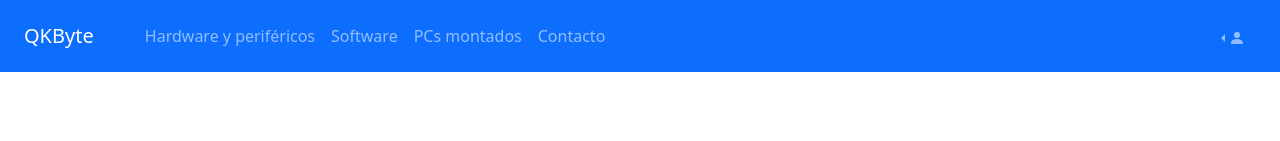
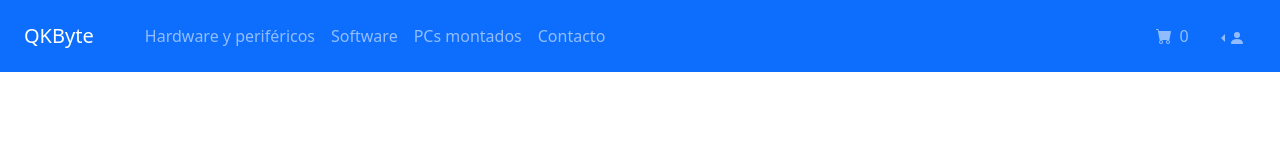
Before and after one commit to rexwithluv/qkbyte, a Next.js app: page / in a window 1280 px wide. Shown: the top 141 px of the page. Built offline with nearby package versions, Linux system fonts and the light colour scheme.

Commit message:
carrito pero sin página de carrito

```diff
--- /dev/null
+++ b/src/app/context/carrito.js
@@ -0,0 +1,17 @@
+"use client";
+
+import { useState, createContext } from "react";
+
+export const CartContext = createContext();
+
+export default function CartProvider({ children }) {
+    const [carrito, setCarrito] = useState([]);
+
+    const anyadirAlCarrito = (producto) => setCarrito([...carrito, producto]);
+
+    return (
+        <CartContext.Provider value={{ carrito, anyadirAlCarrito }}>
+            {children}
+        </CartContext.Provider>
+    )
+}
--- a/src/app/context/user.js
+++ b/src/app/context/user.js
@@ -1,14 +1,14 @@
 "use client";
 
-import React from "react";
+import { useState, useEffect, createContext } from "react";
 
-export const UserContext = React.createContext();
+export const UserContext = createContext();
 
 export default function UserProvider({ children }) {
-    const [isLogueado, setIsLogueado] = React.useState(false);
-    const [user, setUser] = React.useState({});
+    const [isLogueado, setIsLogueado] = useState(false);
+    const [user, setUser] = useState({});
 
-    React.useEffect(() => {
+    useEffect(() => {
         if (localStorage.getItem("login")) {
             setIsLogueado(true);
             setUser(JSON.parse(localStorage.getItem("login")));
--- a/src/app/layout.js
+++ b/src/app/layout.js
@@ -3,19 +3,22 @@ import Footer from "@/components/Footer";
 import NavBar from "@/components/NavBar";
 import 'bootstrap/dist/css/bootstrap.min.css';
 import "./globals.css";
+import CartProvider from "./context/carrito";
 
 export default function RootLayout({ children }) {
   return (
     <html lang="es-ES">
       <body className="layout-body">
         <UserProvider>
-          <NavBar />
+          <CartProvider>
+            <NavBar />
 
-          <main className="main-content">
-            {children}
-          </main>
+            <main className="main-content">
+              {children}
+            </main>
 
-          <Footer />
+            <Footer />
+          </CartProvider>
         </UserProvider>
       </body>
     </html>
--- a/src/components/NavBar.js
+++ b/src/components/NavBar.js
@@ -1,13 +1,18 @@
 "use client";
 
+import { CartContext } from "@/app/context/carrito";
+import { UserContext } from "@/app/context/user";
 import Link from "next/link";
-import React, { useEffect, useState } from "react";
+import { useContext, useEffect, useState } from "react";
 import { Container, Nav, NavDropdown, Navbar } from "react-bootstrap";
-import { BsPersonFill } from "react-icons/bs";
-import { UserContext } from "@/app/context/user";
+import { BsPersonFill, BsCartFill } from "react-icons/bs"; // Importar el icono del carrito
 
 export default function NavBar() {
+    const { isLogueado } = useContext(UserContext);
+    const { carrito } = useContext(CartContext);
+
     const [smallScreen, setSmallScreen] = useState(false);
+
     useEffect(() => {
         const handleResize = () => {
             setSmallScreen(window.innerWidth < 992); // 992px es el breakpoint para lg
@@ -23,8 +28,6 @@ export default function NavBar() {
         localStorage.removeItem("login");
         window.location.href = "/";
     };
-
-    const { isLogueado, user } = React.useContext(UserContext);
 
     return (
         <Navbar
@@ -72,7 +75,11 @@ export default function NavBar() {
                         <Nav.Link href="/contacto">Contacto</Nav.Link>
                     </Nav>
 
-                    <Nav>
+                    <Nav className="gap-3">
+                        <Nav.Link href="/cart" className="d-flex align-items-center">
+                            <BsCartFill />
+                            <span className="ms-2">{carrito.length}</span>
+                        </Nav.Link>
                         <NavDropdown
                             title={<BsPersonFill />}
                             id="user-dropdown"
```
Also changed, not shown: src/app/hardware-perifericos/page.js (+6 -4 lines).
